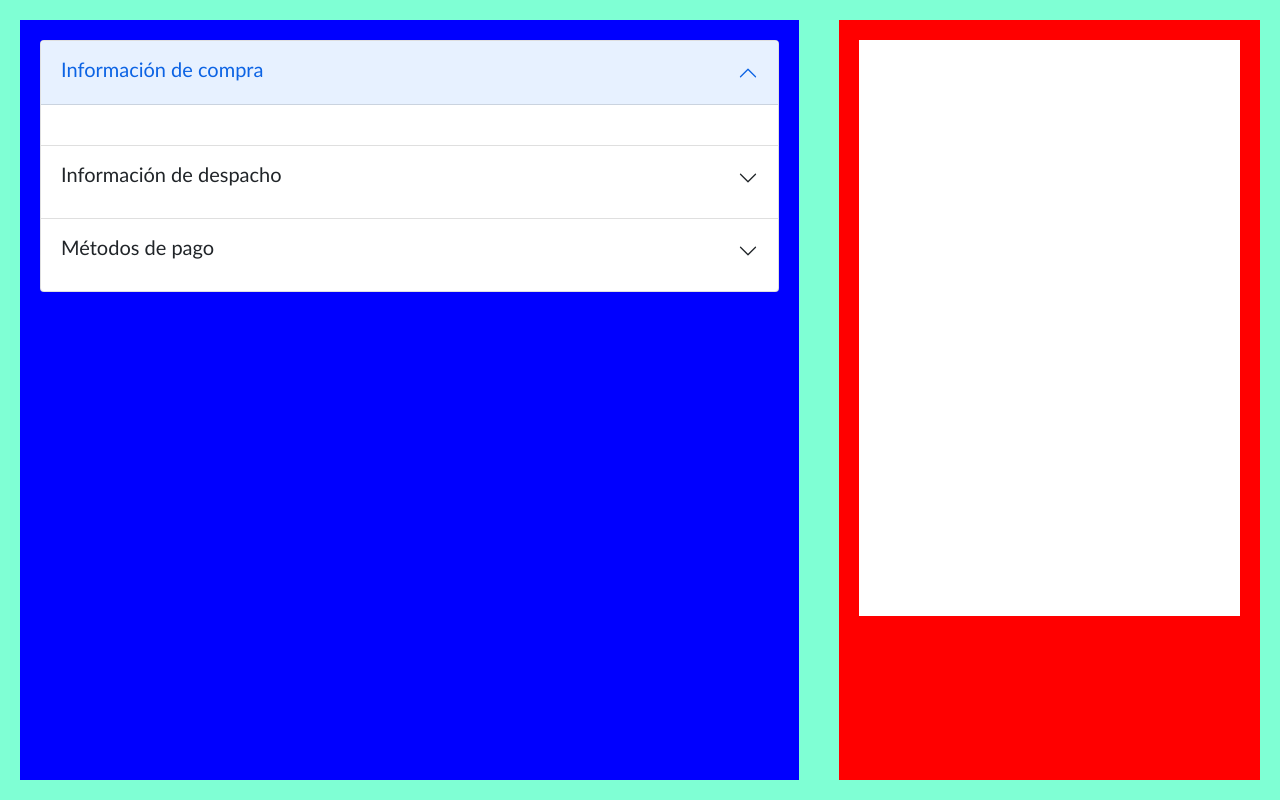
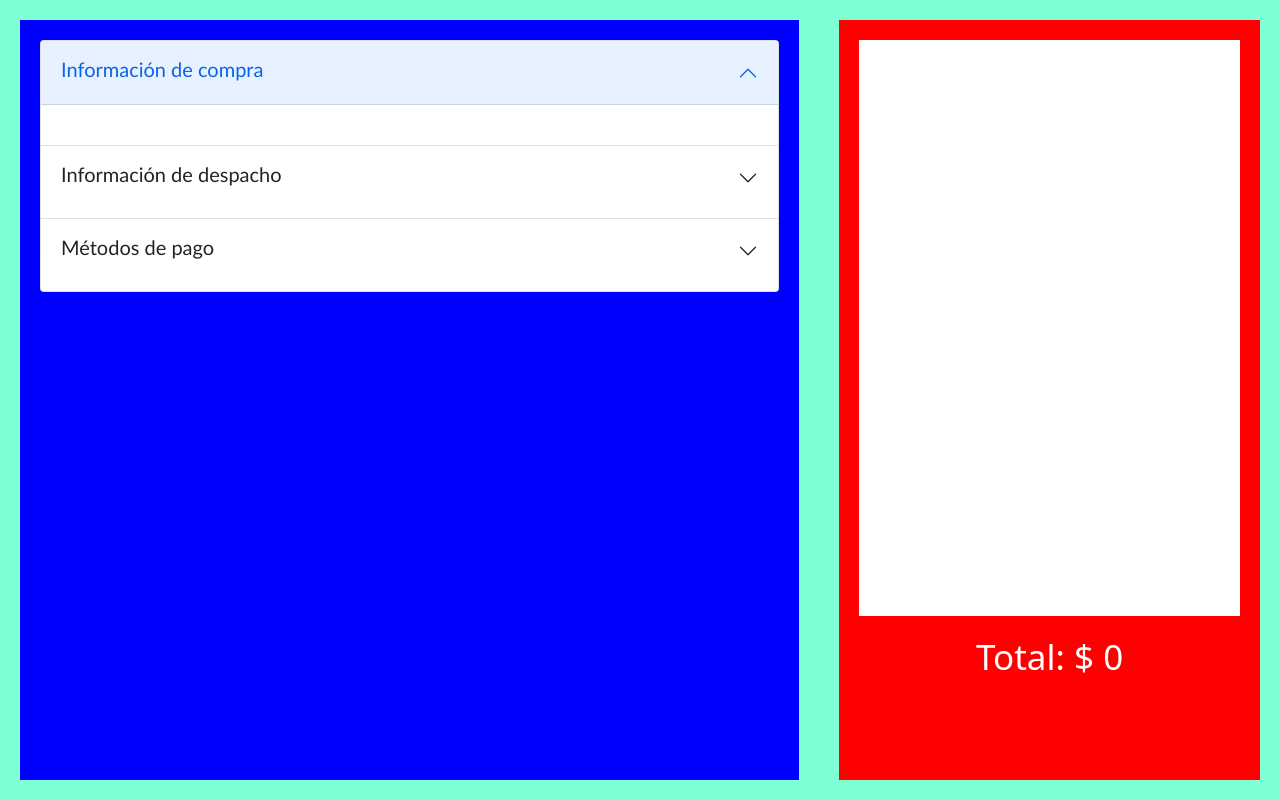
Before and after one commit to BrunoAraus/MusicPro, a Django app: page /compra in a window 1280 px wide. Run offline with Django 4.2, Linux system fonts and the light colour scheme; lists and menus that the app fills with data are empty.

Commit message:
AREA DE PAGO

```diff
--- a/core/static/core/css/Template.css
+++ b/core/static/core/css/Template.css
@@ -228,6 +228,7 @@ footer{
     height: 400px;
     border: rgba(23, 94, 151, 0.685) solid 5px;
     border-radius: 15px;
+    padding-bottom: 20px;
     overflow-x: hidden !important;
 }
 
--- a/core/static/core/css/datosCompra.css
+++ b/core/static/core/css/datosCompra.css
@@ -93,9 +93,9 @@ th{
     position: relative;
     width: 15%;
     left: 15%;
-    bottom: 85px;
+    bottom: 96px;
     margin: 0px 0px 0px 10px;
-    padding: 12px 0px 0px 40px;;
+    padding: 12px 0px 0px 60px;;
 }
 
 .datosTabla3{
@@ -108,14 +108,23 @@ th{
 }
 
 .precioTotal{
-    position: relative;
-    left: 31%;
-    padding: 5px 0px 15px 0px;
-    font-style: italic;
-    width: 80%;
-    font-size: 20px;
+    display: flex;
+    justify-content: center;
+    align-items: center;
+    margin-top: 20px;
+    font-size: 35px;
     color: white;
 }
+
+/* .alertaStock{
+    width: 60px;
+    margin-top: 15px;
+    font-size: 12px;
+    color: red;
+    font-weight: bold;
+    position: relative;
+    top: 24%;
+} */
 
 .alertaStock{
     width: 60px;
@@ -123,6 +132,4 @@ th{
     font-size: 12px;
     color: red;
     font-weight: bold;
-    position: relative;
-    top: 24%;
 }
--- a/core/templates/core/Cliente/datosCompra.html
+++ b/core/templates/core/Cliente/datosCompra.html
@@ -79,7 +79,7 @@
                                             <span>{{value.cantidad}}</span>
                                             <a href="{% url 'Sub' value.producto_id %}"
                                                 class="badge btn btn-dark badge-dark">-</a>
-                                                <h1 class="alertaStock">{{value.mensaje}}</h1>
+                                            <h1 class="alertaStock">{{value.mensaje}}</h1>
                                         </th>
                                         <th class="datosTabla2">
                                             <a href="{% url 'Del' value.producto_id %}">
@@ -98,12 +98,10 @@
                             </tr>
                           {% endfor %}
                         {% endif %}
-                        <tr>
-                            <th class="precioTotal">Total: $ {{total_carrito}}</th>
-                        </tr>
                     </tbody>
                 </table>
               </div>
+              <h1 class="precioTotal">Total: $ {{total_carrito}}</h1>
             </div>
         </div>
     </div>
```
Also changed, not shown: core/migrations/0008_rename_diametro_producto_altavoz_and_more.py (added), db.sqlite3.
